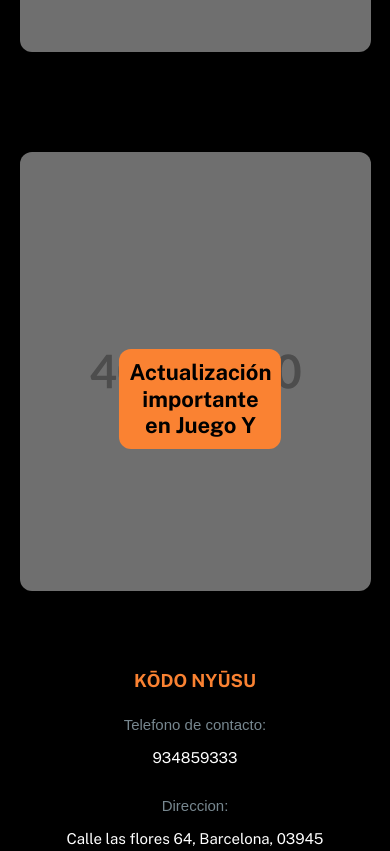
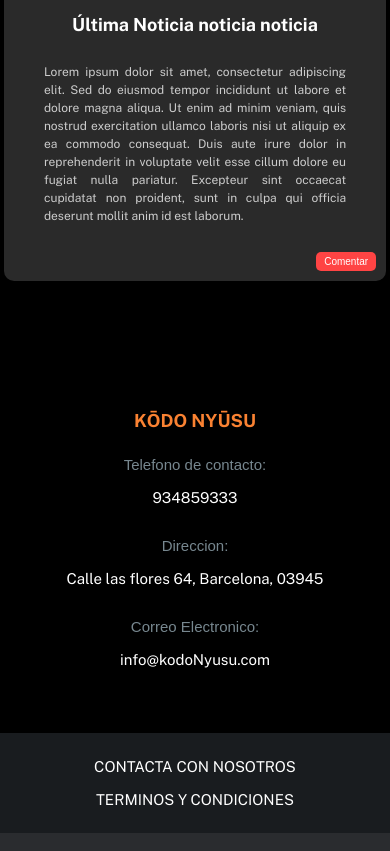
Before and after one commit to jordilz/Proyecto, a PHP site: page /actualidad in a window 390 px wide. Shown: the part 1500-2351 px from the top of the page. Run offline with PHP 8.4, Linux system fonts and the light colour scheme.

Commit message:
actualizamos actualidad.php y css

```diff
--- a/app/views/actualidad.php
+++ b/app/views/actualidad.php
@@ -1,29 +1,20 @@
-
-<div class="main">
-    <div class="apartados">
-        <h2 class="centrar-texto">Actualidad</h2>
-    </div>
-
-    <div class="grid">
-        <div class="seccion">
-            <div class="imagen-contenedor">
-                <img class="seccion_imagen" src="public/img/actualidad1.svg" alt="Noticia 1">
-                <p class="seccion_texto">Lanzamiento esperado: Título X</p>
-            </div>
+<div class="news-section">
+        <div class="news-item">
+            <img src="noticia1.jpg" alt="Noticia 1">
+            <h2>Última Noticia noticia noticia noticia</h2>
+            <p>Lorem ipsum dolor sit amet, consectetur adipiscing elit. Sed do eiusmod tempor incididunt ut labore et dolore magna aliqua. Ut enim ad minim veniam, quis nostrud exercitation ullamco laboris nisi ut aliquip ex ea commodo consequat. Duis aute irure dolor in reprehenderit in voluptate velit esse cillum dolore eu fugiat nulla pariatur. Excepteur sint occaecat cupidatat non proident, sunt in culpa qui officia deserunt mollit anim id est laborum dolor sit amet, consectetur adipiscing elit dolor sit amet, consectetur adipiscing elit.</p>
+            <button class="comment-button">Comentar</button>
         </div>
-
-        <div class="seccion">
-            <div class="imagen-contenedor">
-                <img class="seccion_imagen" src="public/img/actualidad1.svg" alt="Noticia 2">
-                <p class="seccion_texto">Evento de desarrolladores anunciado</p>
-            </div>
+        <div class="news-item">
+            <img src="noticia1.jpg" alt="Noticia 1">
+            <h2>Última Noticia noticia</h2>
+            <p>Lorem ipsum dolor sit amet, consectetur adipiscing elit. Sed do eiusmod tempor incididunt ut labore et dolore magna aliqua. Ut enim ad minim veniam, quis nostrud exercitation ullamco laboris nisi ut aliquip ex ea commodo consequat. Duis aute irure dolor in reprehenderit in voluptate velit esse cillum dolore eu fugiat nulla pariatur. Excepteur sint occaecat cupidatat non proident, sunt in culpa qui officia deserunt mollit anim id est laborum.</p>
+            <button class="comment-button">Comentar</button>
         </div>
-
-        <div class="seccion">
-            <div class="imagen-contenedor">
-                <img class="seccion_imagen" src="public/img/actualidad1.svg" alt="Noticia 3">
-                <p class="seccion_texto">Actualización importante en Juego Y</p>
-            </div>
+        <div class="news-item">
+            <img src="noticia1.jpg" alt="Noticia 1">
+            <h2>Última Noticia noticia noticia</h2>
+            <p>Lorem ipsum dolor sit amet, consectetur adipiscing elit. Sed do eiusmod tempor incididunt ut labore et dolore magna aliqua. Ut enim ad minim veniam, quis nostrud exercitation ullamco laboris nisi ut aliquip ex ea commodo consequat. Duis aute irure dolor in reprehenderit in voluptate velit esse cillum dolore eu fugiat nulla pariatur. Excepteur sint occaecat cupidatat non proident, sunt in culpa qui officia deserunt mollit anim id est laborum.</p>
+            <button class="comment-button">Comentar</button>
         </div>
     </div>
-</div>
--- a/css/style.css
+++ b/css/style.css
@@ -857,3 +857,106 @@ body {
         font-size: 12px;
     }
 }
+
+/*actualidad*/
+
+.news-section {
+    width: 100%;
+    padding: 20px 0;
+    margin-top: 100px;
+    box-sizing: border-box;
+}
+
+.news-item {
+    width: 90%;
+    max-width: 1500px;
+    margin: 50px auto;
+    background-color: #2a2a2a;
+    border-radius: 10px;
+    overflow: hidden;
+    padding: 20px;
+    box-sizing: border-box;
+    display: flex;
+    flex-direction: column;
+    align-items: center;
+}
+
+.news-item img {
+    width: 100%;
+    height: auto;
+    border-radius: 5px;
+    object-fit: cover;
+    max-height: 400px;
+}
+
+.news-item h2 {
+    font-size: 24px;
+    margin: 15px 0;
+    text-align: left;
+    color: #fff;
+}
+
+.news-item p {
+    font-size: 16px;
+    color: #ccc;
+    line-height: 1.5;
+    text-align: justify;
+    max-width: 1200px;
+}
+
+.comment-button {
+    background-color: #ff4444;
+    color: #fff;
+    border: none;
+    padding: 6px 12px;
+    margin-top: 15px;
+    border-radius: 5px;
+    font-size: 1.4rem;
+    cursor: pointer;
+    transition: background-color 0.3s ease;
+    align-self: flex-end;
+}
+
+.comment-button:hover {
+    background-color: #9c2d2d;
+}
+
+@media (max-width: 768px) {
+    .news-item {
+        width: 95%;
+        padding: 15px;
+    }
+    .news-item img {
+        max-height: 300px;
+    }
+    .news-item h2 {
+        font-size: 20px;
+    }
+    .news-item p {
+        font-size: 14px;
+    }
+    .comment-button {
+        font-size: 11px;
+        padding: 5px 10px;
+    }
+}
+
+@media (max-width: 480px) {
+    .news-item {
+        width: 98%;
+        padding: 10px;
+    }
+    .news-item img {
+        max-height: 200px;
+    }
+    .news-item h2 {
+        font-size: 18px;
+    }
+    .news-item p {
+        font-size: 12px;
+    }
+    .comment-button {
+        font-size: 10px;
+        padding: 4px 8px;
+    }
+}
```
